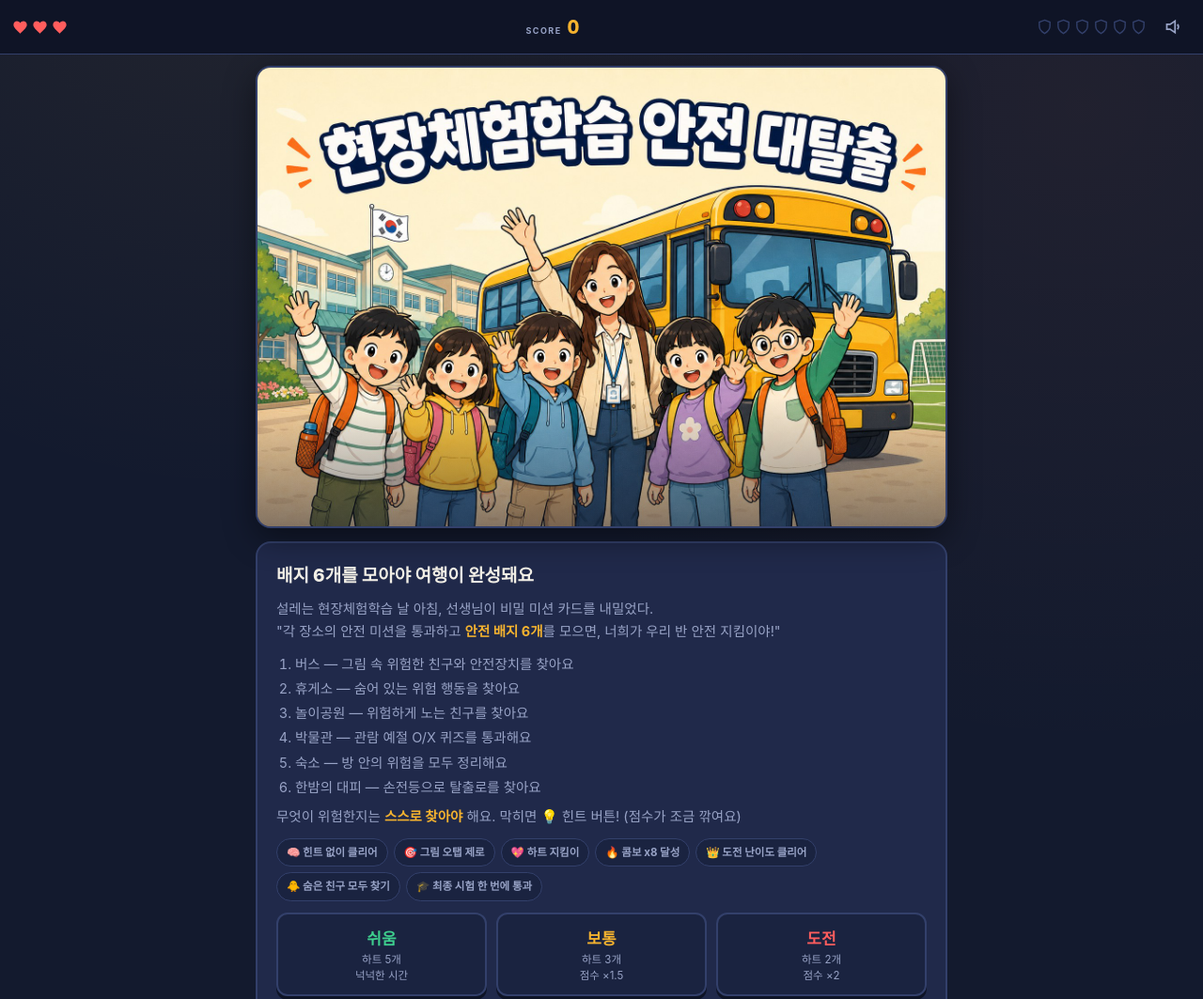
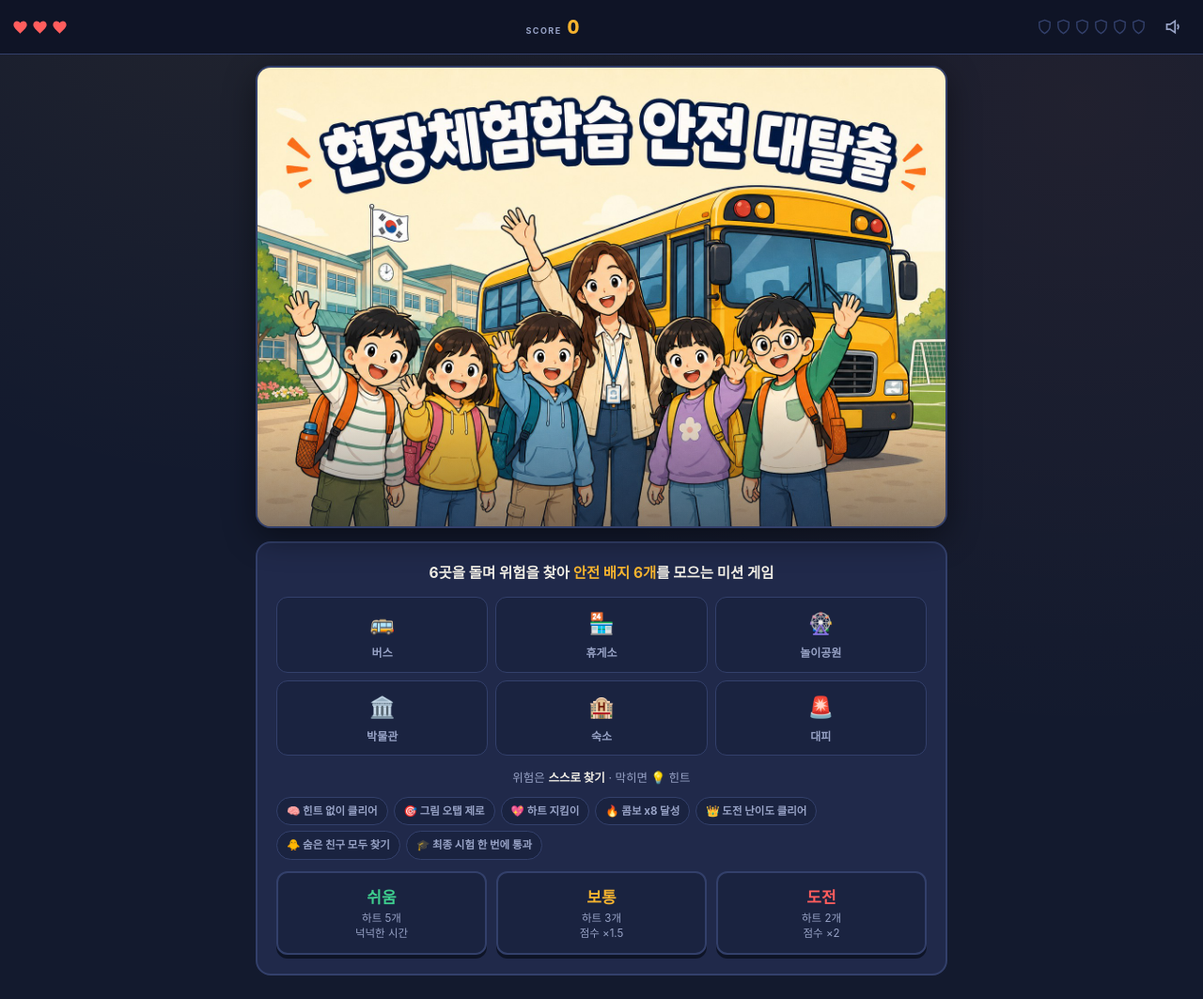
Before and after one commit to kimju1416/trip-escape, a plain HTML site: page index.html in a window 1280 px wide. Shown: the top 1063 px of the page at 94% size. Drawn offline with Linux system fonts and the light colour scheme; a web font is replaced by a local one.

Commit message:
인트로 화면 설명 대폭 축소, 한눈에 들어오게 개편
- 긴 스토리 문구·6개 스테이지 설명 목록 제거
- 한 줄 태그라인 + 스테이지 6곳 아이콘 칩으로 요약

```diff
--- a/index.html
+++ b/index.html
@@ -175,11 +175,13 @@ body[data-stage] .appbar{box-shadow:inset 0 -3px 0 var(--stage-c);transition:box
 .hero img{display:block;width:100%}
 .hero::after{content:"";position:absolute;inset:0;background:linear-gradient(180deg,transparent 72%,rgba(19,26,46,.5))}
 .intro-card{margin:14px 12px 0;background:var(--card);border:2px solid var(--bd);border-radius:var(--r-c);padding:20px}
-.intro-card h2{font-size:19px;font-weight:800;margin-bottom:8px}
-.intro-card .story{font-size:14.5px;color:var(--tx2);margin-bottom:12px}
-.intro-card .story b{color:var(--amber)}
-.intro-card ol{margin:0 0 6px 20px;font-size:14.5px;color:var(--tx2)}
-.intro-card li{margin-bottom:3px}
+.tagline{font-size:15.5px;font-weight:700;text-align:center;line-height:1.5}
+.tagline b{color:var(--amber)}
+.stage-strip{display:grid;grid-template-columns:repeat(3,1fr);gap:8px;margin:14px 0}
+.stage-strip .sp{display:flex;flex-direction:column;align-items:center;gap:4px;background:var(--bg2);border:1px solid var(--bd);border-radius:var(--r-s);padding:10px 4px;font-size:12px;font-weight:700;color:var(--tx2)}
+.stage-strip .ico{font-size:22px}
+.microhint{font-size:12.5px;color:var(--tx2);text-align:center;margin-bottom:10px}
+.microhint b{color:var(--tx)}
 .best{font-size:13px;color:var(--tx2);margin:6px 0 12px}
 .best b{color:var(--amber)}
 .diffrow{display:flex;gap:10px}
@@ -366,6 +368,9 @@ body.debug .egg{outline:3px dotted rgba(59,184,165,.95);background:rgba(59,184,1
   .badge-recap small{font-size:8.5px}
   .diff b{font-size:15.5px}
   .diff span{font-size:10.5px}
+  .tagline{font-size:14px}
+  .stage-strip .sp{font-size:11px;padding:8px 2px}
+  .stage-strip .ico{font-size:19px}
   .sheet{padding:18px 16px calc(16px + env(safe-area-inset-bottom))}
   .sheet h3{font-size:18px}
   .sheet p{font-size:15px}
@@ -393,17 +398,16 @@ body.debug .egg{outline:3px dotted rgba(59,184,165,.95);background:rgba(59,184,1
 <section class="screen on" id="scr-intro">
   <div class="hero"><img src="img/trip01_cover.jpg" alt="현장체험학습 안전 대탈출 표지"></div>
   <div class="intro-card">
-    <h2>배지 6개를 모아야 여행이 완성돼요</h2>
-    <p class="story">설레는 현장체험학습 날 아침, 선생님이 비밀 미션 카드를 내밀었다.<br>"각 장소의 안전 미션을 통과하고 <b>안전 배지 6개</b>를 모으면, 너희가 우리 반 안전 지킴이야!"</p>
-    <ol>
-      <li>버스 — 그림 속 위험한 친구와 안전장치를 찾아요</li>
-      <li>휴게소 — 숨어 있는 위험 행동을 찾아요</li>
-      <li>놀이공원 — 위험하게 노는 친구를 찾아요</li>
-      <li>박물관 — 관람 예절 O/X 퀴즈를 통과해요</li>
-      <li>숙소 — 방 안의 위험을 모두 정리해요</li>
-      <li>한밤의 대피 — 손전등으로 탈출로를 찾아요</li>
-    </ol>
-    <p class="story" style="margin-top:8px">무엇이 위험한지는 <b>스스로 찾아야</b> 해요. 막히면 💡 힌트 버튼! (점수가 조금 깎여요)</p>
+    <p class="tagline">6곳을 돌며 위험을 찾아 <b>안전 배지 6개</b>를 모으는 미션 게임</p>
+    <div class="stage-strip">
+      <div class="sp"><span class="ico">🚌</span>버스</div>
+      <div class="sp"><span class="ico">🏪</span>휴게소</div>
+      <div class="sp"><span class="ico">🎡</span>놀이공원</div>
+      <div class="sp"><span class="ico">🏛️</span>박물관</div>
+      <div class="sp"><span class="ico">🏨</span>숙소</div>
+      <div class="sp"><span class="ico">🚨</span>대피</div>
+    </div>
+    <p class="microhint">위험은 <b>스스로 찾기</b> · 막히면 💡 힌트</p>
     <div class="best" id="best" style="display:none">최고 기록 <b id="best-txt"></b><span class="remix-tag" id="remix-tag" style="display:none">리믹스 모드!</span></div>
     <div class="achv-row" id="achv-row" style="display:none"></div>
     <div class="diffrow">
```
